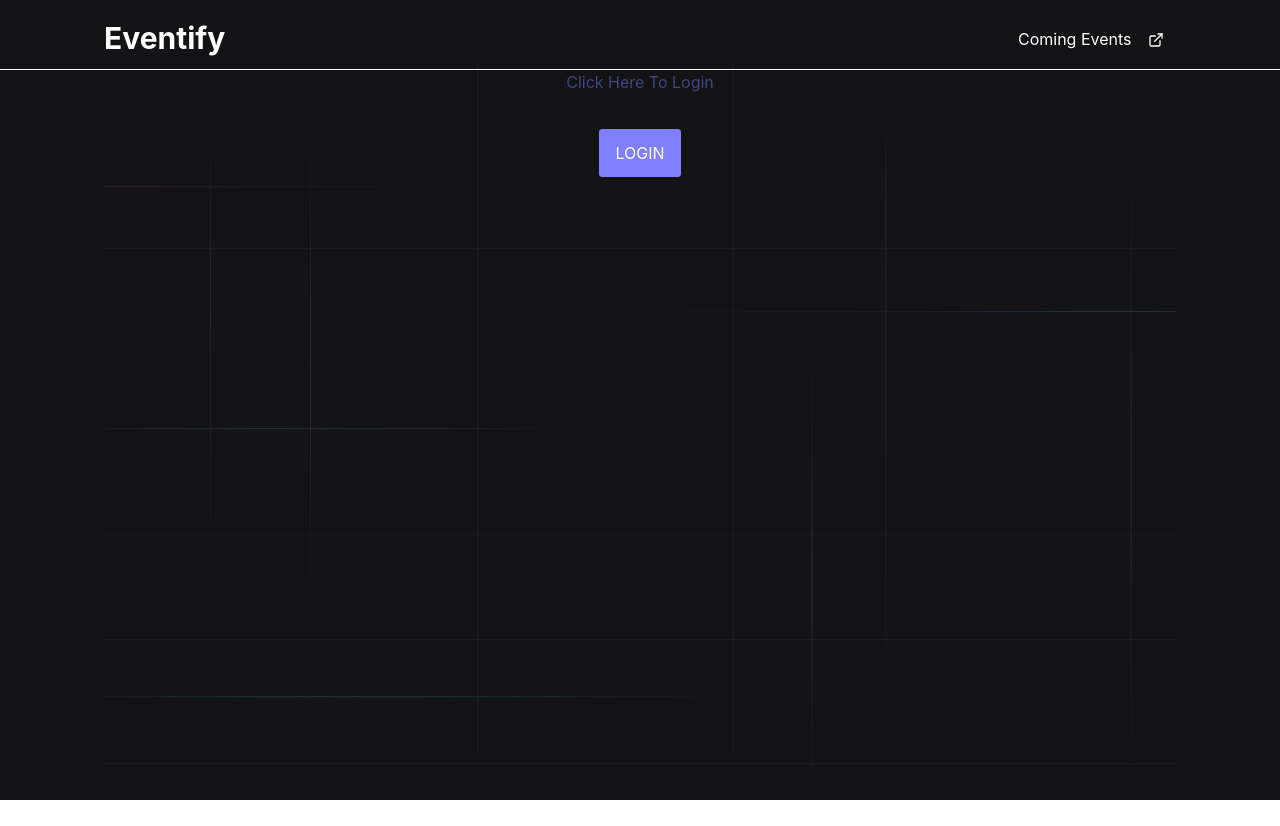
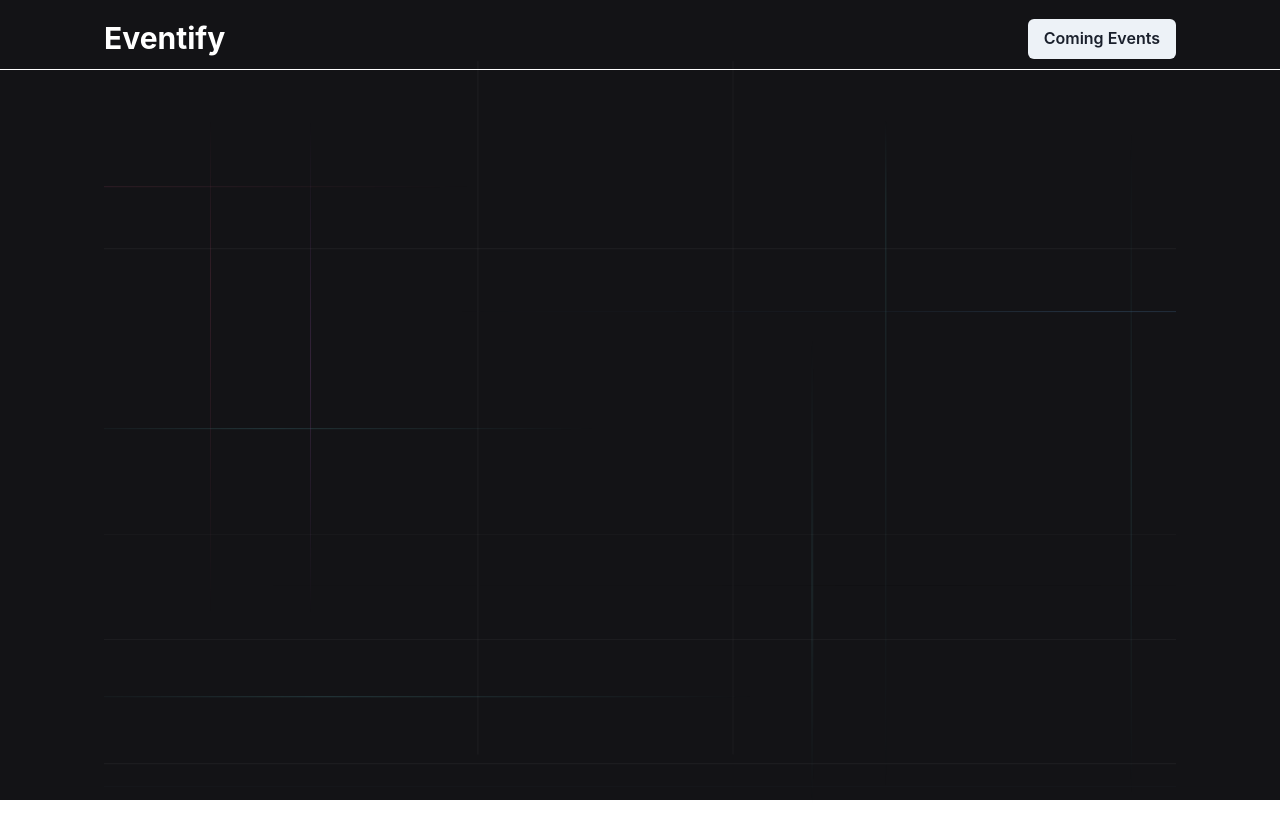
Before and after one commit to Sandeep228/Eventify, a React (Create React App) app: page / in a window 1280 px wide. Built offline with nearby package versions, Linux system fonts and the light colour scheme.

Commit message:
feat: inital

```diff
--- a/src/App.js
+++ b/src/App.js
@@ -1,28 +1,4 @@
-// import { Routes, Route } from "react-router-dom";
-// import FirstPage from "./components/FirstPage";
-// import Dashboard from "./components/Dashboard";
-// import AboutPage from "./components/About";
-// import ContactPage from "./components/Contact";
-
-// function App() {
-//   return (
-//     <ChakraProvider>
-//       <Routes>
-//         <Route path="/" element={<FirstPage />} />
-//         <Route path="dashboard" element={<Dashboard />} />
-//         <Route path="about" element={<AboutPage />} />
-//         <Route path="contact" element={<ContactPage />} />
-
-//         <Route />
-//       </Routes>
-//     </ChakraProvider>
-//   );
-// }
-
-// export default App;
-
-import React from "react";
-import Home from "./components/Home";
+import { Routes, Route } from "react-router-dom";
 import {
   ChakraProvider,
   Button,
@@ -33,46 +9,75 @@ import {
   VStack,
   Link,
 } from "@chakra-ui/react";
+import Event from "../src/components/Event";
+import Home from "../src/components/Home";
 
-import "./App.css";
-import { ExternalLinkIcon, WarningIcon } from "@chakra-ui/icons";
-import Back from "./components/Back";
-
-const App = () => {
+function App() {
   return (
     <ChakraProvider>
-      <Box bg="#131316" w="100%" h="100vh">
-        <Box h="70px" borderBottom="1px solid white">
-          <Box px="24px" py="16px" marginLeft="80px" marginRight="80px">
-            <HStack display="flex" justifyContent="space-between">
-              <Box>
-                <Text as="b" fontSize="3xl" color="white">
-                  Eventify
-                </Text>
-              </Box>
-
-              <Link
-                href="https://chakra-ui.com"
-                isExternal
-                color="white"
-                // marginLeft="1090px"
-              >
-                Coming Events <ExternalLinkIcon mx="12px" />
-              </Link>
-            </HStack>
-            <Back />
-          </Box>
-        </Box>
-        {/* <Box bg="red">
-          <Text>Sign In to Grafbase</Text>
-        </Box> */}
-        <Home />
-      </Box>
+      <Routes>
+        <Route path="/" element={<Home />} />
+        <Route path="/event" element={<Event />} />
+        <Route />
+      </Routes>
     </ChakraProvider>
-    // <div className="App">
-    //   <Home />
-    // </div>
   );
-};
+}
 
 export default App;
+
+// import React from "react";
+// import Home from "./components/Home";
+// import {
+//   ChakraProvider,
+//   Button,
+//   Box,
+//   Text,
+//   Flex,
+//   HStack,
+//   VStack,
+//   Link,
+// } from "@chakra-ui/react";
+
+// import "./App.css";
+// import { ExternalLinkIcon, WarningIcon } from "@chakra-ui/icons";
+// import Back from "./components/Back";
+
+// const App = () => {
+//   return (
+//     <ChakraProvider>
+//       <Box bg="#131316" w="100%" h="100vh">
+//         <Box h="70px" borderBottom="1px solid white">
+//           <Box px="24px" py="16px" marginLeft="80px" marginRight="80px">
+//             <HStack display="flex" justifyContent="space-between">
+//               <Box>
+//                 <Text as="b" fontSize="3xl" color="white">
+//                   Eventify
+//                 </Text>
+//               </Box>
+
+//               <Link
+//                 href="https://chakra-ui.com"
+//                 isExternal
+//                 color="white"
+//                 // marginLeft="1090px"
+//               >
+//                 Coming Events <ExternalLinkIcon mx="12px" />
+//               </Link>
+//             </HStack>
+//             <Back />
+//           </Box>
+//         </Box>
+//         {/* <Box bg="red">
+//           <Text>Sign In to Grafbase</Text>
+//         </Box> */}
+//         <Home />
+//       </Box>
+//     </ChakraProvider>
+//     // <div className="App">
+//     //   <Home />
+//     // </div>
+//   );
+// };
+
+// export default App;
--- /dev/null
+++ b/src/components/Event.js
@@ -0,0 +1,7 @@
+import React from "react";
+
+function Event() {
+  return <div>Event</div>;
+}
+
+export default Event;
--- a/src/components/Home.js
+++ b/src/components/Home.js
@@ -1,29 +1,57 @@
 import React from "react";
 import { useAuth0 } from "@auth0/auth0-react";
-import Profile from "./Profile";
-import LoginButton from "./Login";
-import LogoutButton from "./Logout";
+// import Profile from "./Profile";
+// import LoginButton from "./Login";
+// import LogoutButton from "./Logout";
+import { Box, Text, HStack, Link, Button } from "@chakra-ui/react";
+import { ExternalLinkIcon } from "@chakra-ui/icons";
+import Back from "./Back";
+import { useNavigate } from "react-router-dom";
 
 const Home = () => {
-  const { isAuthenticated } = useAuth0();
+  // const { isAuthenticated } = useAuth0();
+  const navigate = useNavigate();
+
+  const handleEvents = () => {
+    navigate("/event");
+  };
 
   return (
-    <main className="container">
-      {isAuthenticated ? (
-        <div>
-          <Profile />
-
-          <LogoutButton />
-        </div>
-      ) : (
-        <>
-          <h1>Click Here To Login</h1>
-
-          <LoginButton />
-        </>
-      )}
-    </main>
+    <Box bg="#131316" w="100%" h="100vh">
+      <Box h="70px" borderBottom="1px solid white">
+        <Box px="24px" py="16px" marginLeft="80px" marginRight="80px">
+          <HStack display="flex" justifyContent="space-between">
+            <Box>
+              <Text as="b" fontSize="3xl" color="white">
+                Eventify
+              </Text>
+            </Box>
+            <Button onClick={handleEvents}>Coming Events</Button>
+          </HStack>
+          <Back />
+        </Box>
+      </Box>
+      {/* <Box bg="red">
+              <Text>Sign In to Grafbase</Text>
+            </Box> */}
+    </Box>
   );
 };
 
 export default Home;
+
+// <main className="container">
+//   {isAuthenticated ? (
+//     <div>
+//       <Profile />
+
+//       <LogoutButton />
+//     </div>
+//   ) : (
+//     <>
+//       <h1>Click Here To Login</h1>
+
+//       <LoginButton />
+//     </>
+//   )}
+// </main>
--- a/src/index.js
+++ b/src/index.js
@@ -12,6 +12,7 @@ const root = ReactDOM.createRoot(document.getElementById("root"));
 
 root.render(
   <React.StrictMode>
+    <BrowserRouter>
       <Auth0Provider
         domain={domain}
         clientId={clientId}
@@ -21,6 +22,7 @@ root.render(
       >
         <App />
       </Auth0Provider>
+    </BrowserRouter>
   </React.StrictMode>
 );
 
```
Lines whose indentation alone changed are shown as unchanged.
